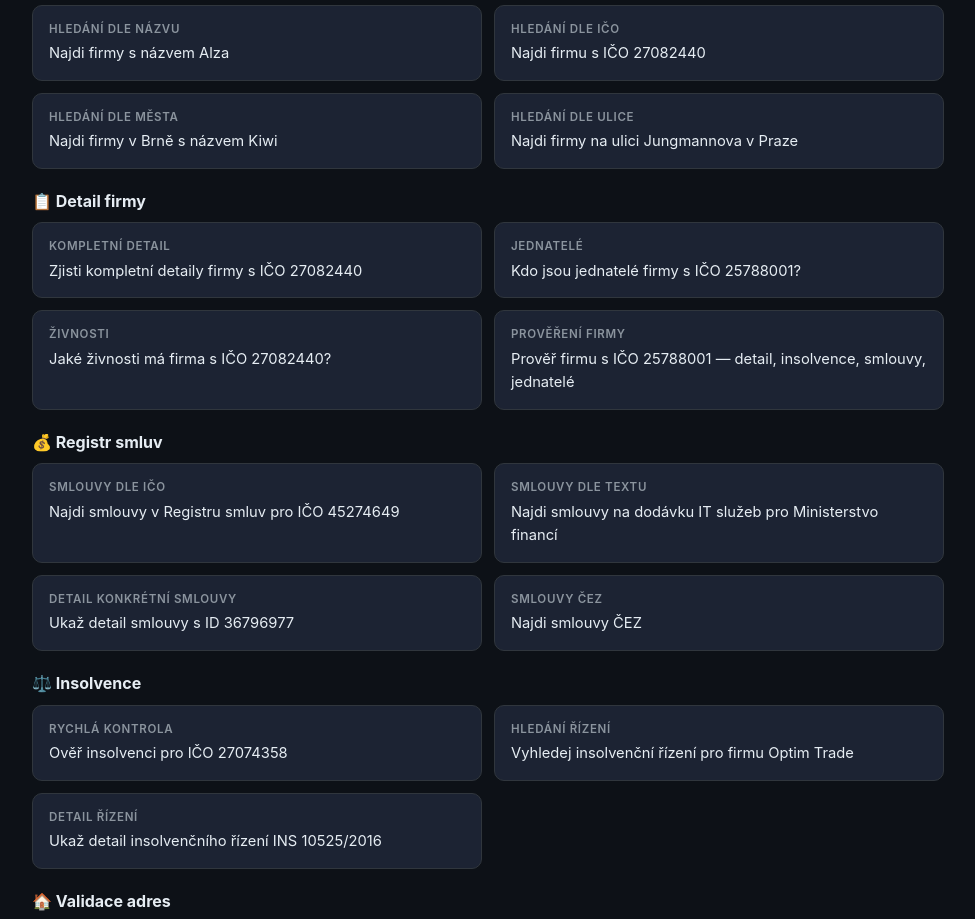
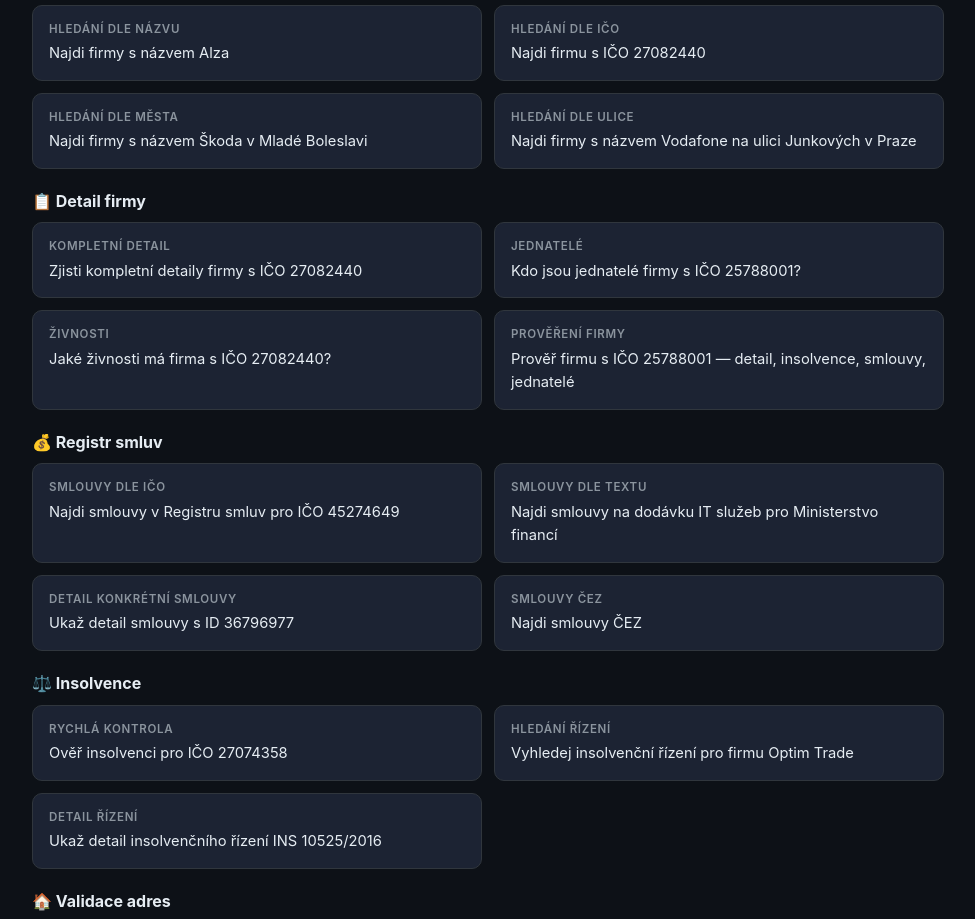
Before and after one commit to ostefka/rejstriky, a plain HTML site: page docs/index.html in a window 1280 px wide. Shown: the part 2005-2924 px from the top of the page, without its empty margins (152-1127 px from the left). Drawn offline with Linux system fonts and the light colour scheme.

Commit message:
docs: fix broad prompts in index.html - Kiwi and Jungmannova examples

```diff
--- a/docs/index.html
+++ b/docs/index.html
@@ -468,12 +468,12 @@
                 </div>
                 <div class="prompt" onclick="copyPrompt(this)">
                     <div class="prompt-label">Hledání dle města</div>
-                    <div class="prompt-text">Najdi firmy v Brně s názvem Kiwi</div>
+                    <div class="prompt-text">Najdi firmy s názvem Škoda v Mladé Boleslavi</div>
                     <span class="copy-hint">📋 kopírovat</span>
                 </div>
                 <div class="prompt" onclick="copyPrompt(this)">
                     <div class="prompt-label">Hledání dle ulice</div>
-                    <div class="prompt-text">Najdi firmy na ulici Jungmannova v Praze</div>
+                    <div class="prompt-text">Najdi firmy s názvem Vodafone na ulici Junkových v Praze</div>
                     <span class="copy-hint">📋 kopírovat</span>
                 </div>
             </div>
```
